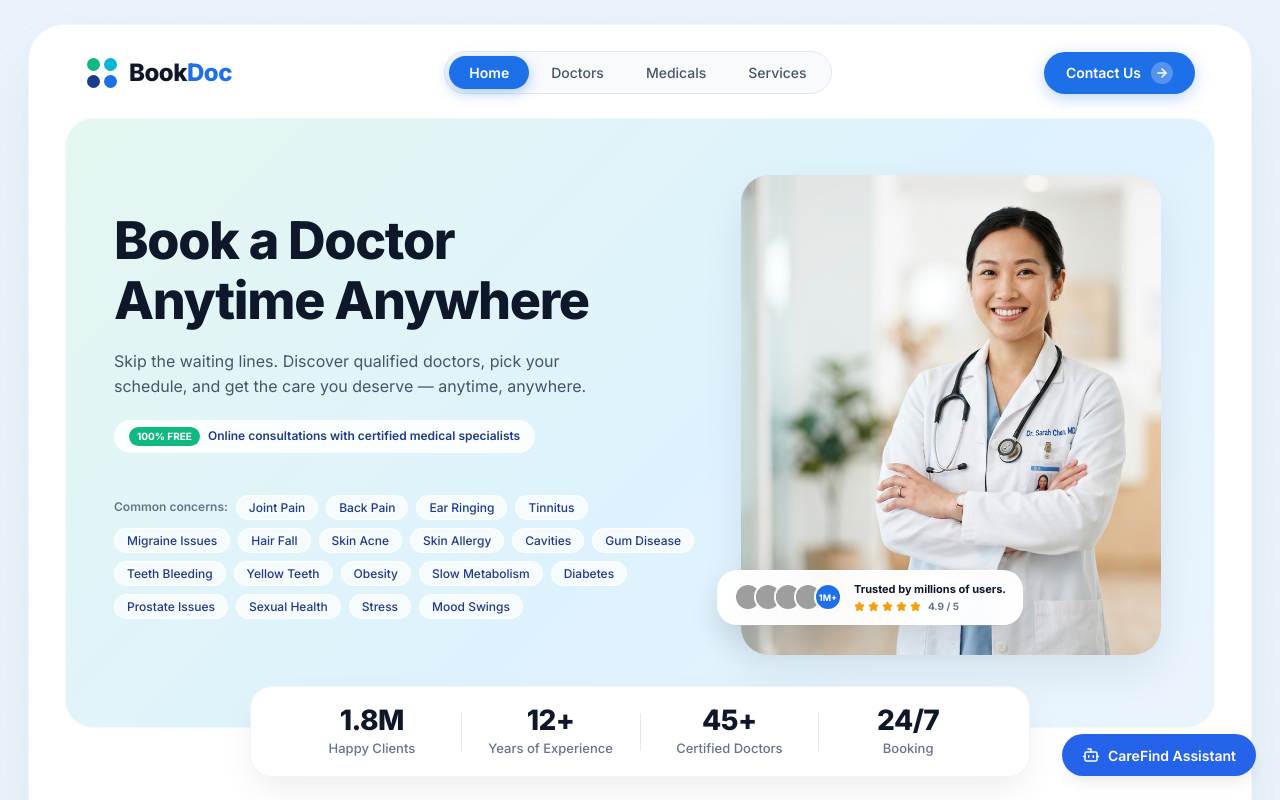
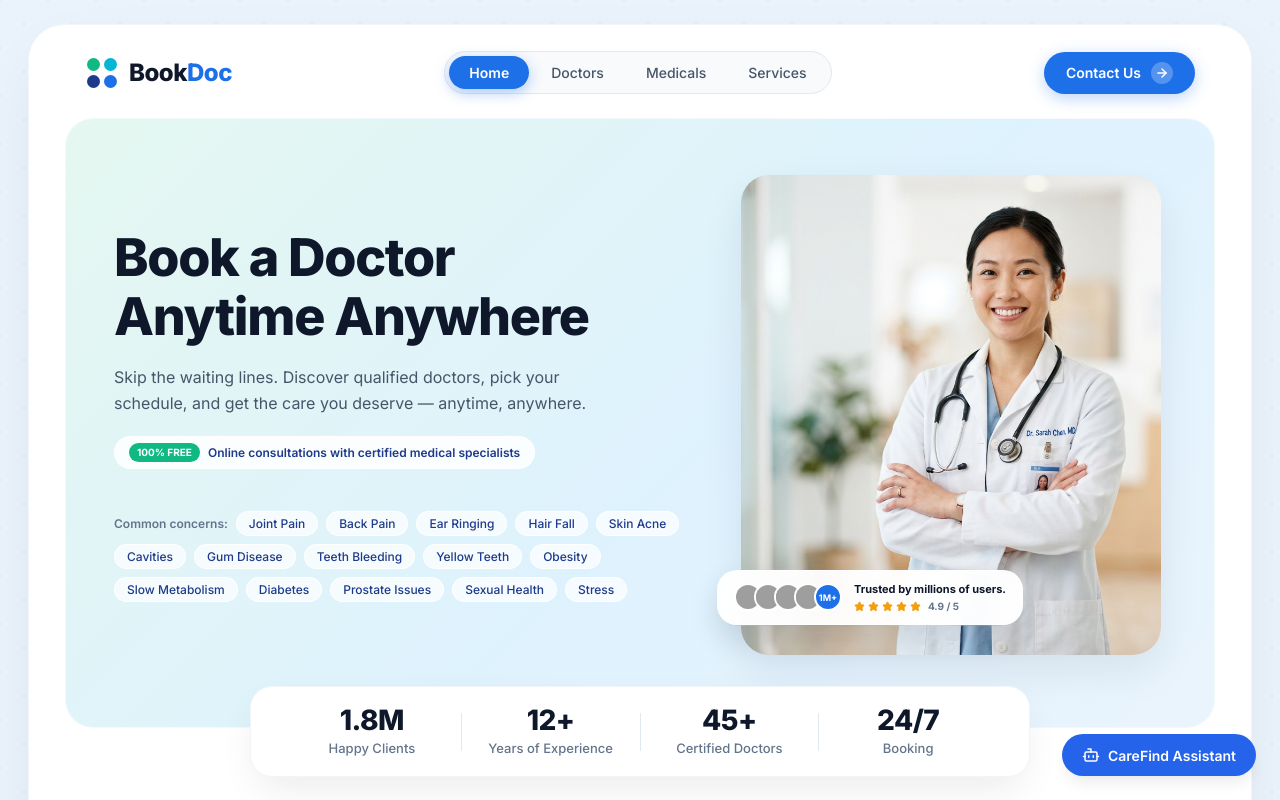
Before and after one commit to ssppjj26-maker/doctorplus, a React (Vite) app: page / in a window 1280 px wide. Shown: the top 800 px of the page. Built offline with nearby package versions, Linux system fonts and the light colour scheme; grey boxes are pictures that could not be loaded.

Commit message:
Remove Mood Swings, Skin Allergy, Tinnitus, and Migraine Issues from common concerns

```diff
--- a/src/components/Hero.jsx
+++ b/src/components/Hero.jsx
@@ -6,11 +6,8 @@ export function Hero({ onSelectCategory, onExploreConcerns, onStartBooking }) {
     { label: 'Joint Pain', categoryId: 'bone-joint' },
     { label: 'Back Pain', categoryId: 'bone-joint' },
     { label: 'Ear Ringing', categoryId: 'tinnitus-ear' },
-    { label: 'Tinnitus', categoryId: 'tinnitus-ear' },
-    { label: 'Migraine Issues', categoryId: 'brain-nerve' },
     { label: 'Hair Fall', categoryId: 'skin-hair' },
     { label: 'Skin Acne', categoryId: 'skin-hair' },
-    { label: 'Skin Allergy', categoryId: 'skin-hair' },
     { label: 'Cavities', categoryId: 'dental' },
     { label: 'Gum Disease', categoryId: 'dental' },
     { label: 'Teeth Bleeding', categoryId: 'dental' },
@@ -20,8 +17,7 @@ export function Hero({ onSelectCategory, onExploreConcerns, onStartBooking }) {
     { label: 'Diabetes', categoryId: 'diabetes' },
     { label: 'Prostate Issues', categoryId: 'prostate' },
     { label: 'Sexual Health', categoryId: 'sexual-health' },
-    { label: 'Stress', categoryId: 'mental-health' },
-    { label: 'Mood Swings', categoryId: 'mental-health' }
+    { label: 'Stress', categoryId: 'mental-health' }
   ];
 
   return (
```
